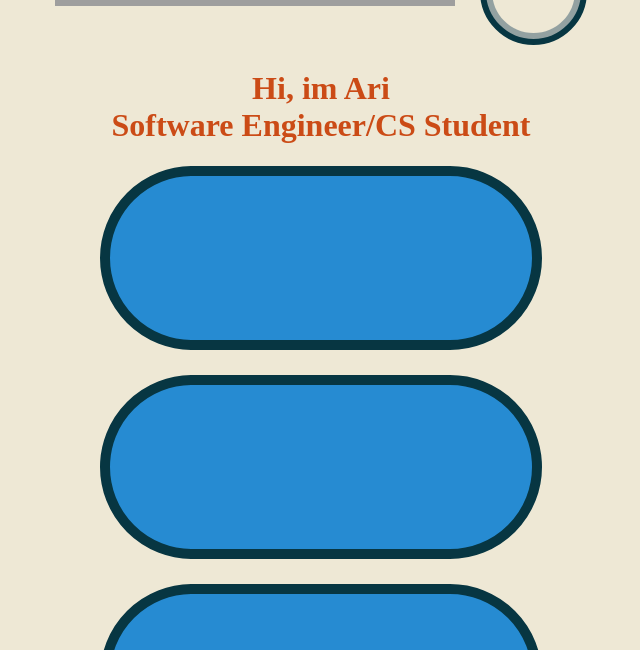
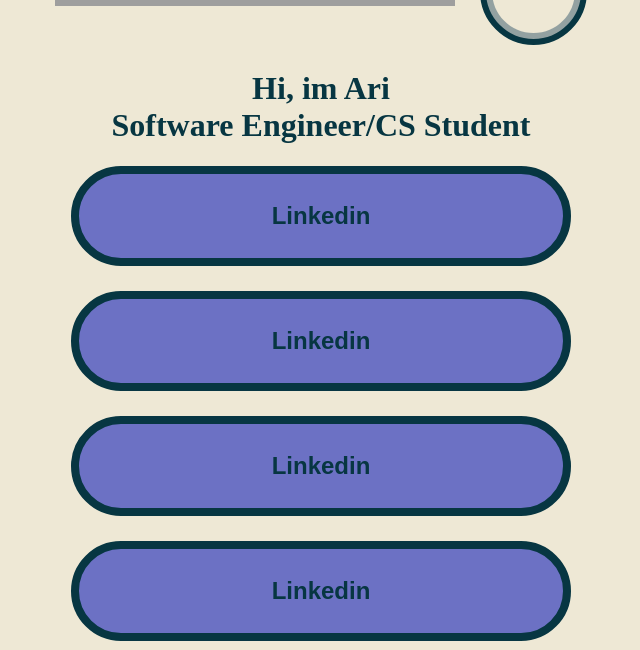
Before and after one commit to AriWKel/linktree, a React (Vite) app: page / in a window 1280 px wide. Shown: the part 302-952 px from the top of the page, without its empty margins (319-959 px from the left). Built offline with nearby package versions, Linux system fonts and the light colour scheme; grey boxes are pictures that could not be loaded.

Commit message:
fixed dark mode setting not saving on page reload and buttons mostly made

```diff
--- a/src/App.css
+++ b/src/App.css
@@ -64,13 +64,26 @@
     flex-direction: column;
     place-items: center;
     place-content: center;
-    flex-shrink: 1;
+    /* flex-shrink: 0; */
     gap: 25px;
 }
 
 .bio_text {
-    color: var(--orange);
+    color: var(--base02);
     text-align: center;
+}
+
+.link_button {
+    height: 100px;
+    width: 500px;
+    color: var(--base02);
+    font-size: x-large;
+    font-weight: 800;
+    background: var(--violet);
+    border-radius: 80px;
+    border-style: solid;
+    border-color: var(--base02);
+    border-width: 08px;
 }
 
 #dual_asset img:last-child{
--- a/src/App.jsx
+++ b/src/App.jsx
@@ -8,14 +8,16 @@
 import picture_dark from './assets/picture_dark.svg'
 import './vars.css'
 import './App.css'
-import React from 'react'
+import { React, useEffect } from 'react'
 
 let mode = localStorage.getItem('mode')
 
-if (mode == 'dark'){
-    darkMode()
-} else {
-    lightMode()
+function checkMode(){
+    if (mode === 'dark'){
+        darkMode()
+    } else {
+        lightMode()
+    }
 }
 
 function darkMode(){
@@ -29,6 +31,11 @@
 }
 
 function App() {
+
+    useEffect (() => {
+        checkMode();
+    }, []);
+
     return (
         <body>
             <div className="top_section">
@@ -52,12 +59,20 @@
                 </h1>
             </div>
             <div className="button_section">
-                <img src={blue_button_light}>
-                </img>
-                <img src={blue_button_light}>
-                </img>
-                <img src={blue_button_light}>
-                </img>
+                <a href="www.linkedin.com/in/ari-kelley-bb77183b0" target='_blank'>
+                    <button className='link_button'>
+                        Linkedin
+                    </button>
+                </a>
+                <button className='link_button'>
+                    Linkedin
+                </button>
+                <button className='link_button'>
+                    Linkedin
+                </button>
+                <button className='link_button'>
+                    Linkedin
+                </button>
             </div>
         </body>
     )
```
